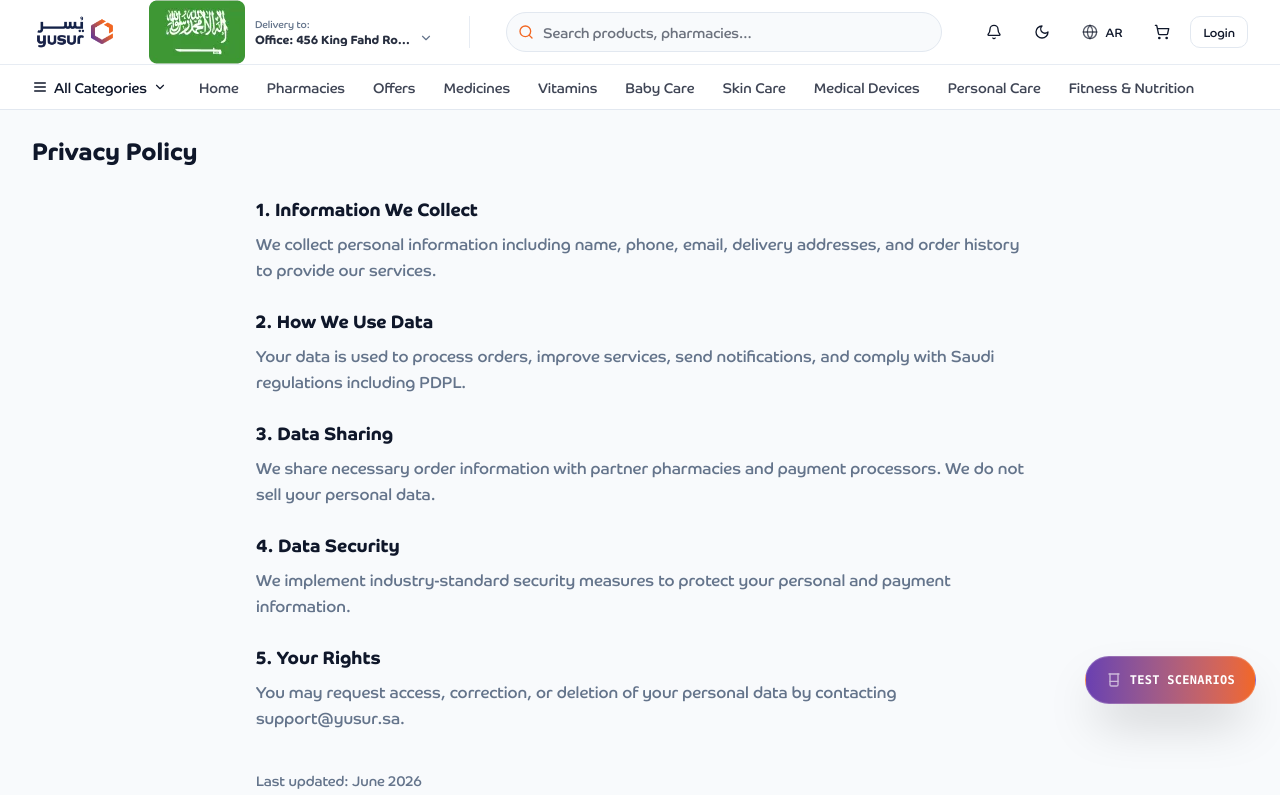
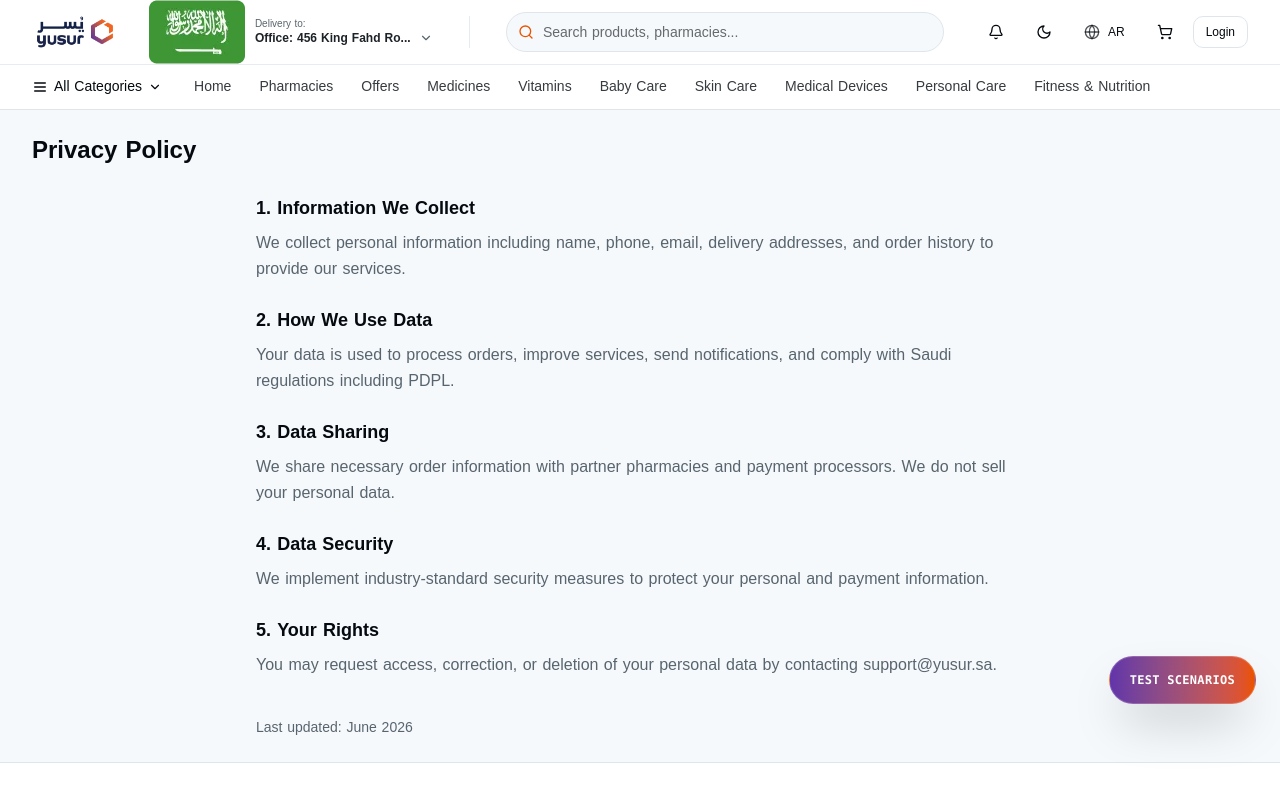
Before and after one commit to IbrahimAlzilah/marketplace, a Next.js app: page /en/legal/privacy in a window 1280 px wide. Shown: the top 795 px of the page. Built offline with nearby package versions, Linux system fonts and the light colour scheme.

Commit message:
feat: initialize Next.js internationalization, global CSS tokens, and core UI scaffolding components

```diff
--- a/src/app/[locale]/layout.tsx
+++ b/src/app/[locale]/layout.tsx
@@ -6,6 +6,7 @@ import { ThemeProvider } from "@/components/providers/theme-provider";
 import { QueryProvider } from "@/components/providers/query-provider";
 import { ToastContainer } from "@/components/providers/toast-provider";
 import { AppShell } from "@/components/layout/app-shell";
+import { coHeadline, arabKufi } from "@/app/fonts";
 import "../globals.css";
 
 export function generateStaticParams() {
@@ -28,7 +29,7 @@ export default async function LocaleLayout({
   const dir = locale === "ar" ? "rtl" : "ltr";
 
   return (
-    <html lang={locale} dir={dir} suppressHydrationWarning>
+    <html lang={locale} dir={dir} className={`${coHeadline.variable} ${arabKufi.variable}`} suppressHydrationWarning>
       <body className="min-h-screen flex flex-col">
         <ThemeProvider attribute="class" defaultTheme="light" enableSystem disableTransitionOnChange>
           <QueryProvider>
--- /dev/null
+++ b/src/app/fonts.ts
@@ -0,0 +1,47 @@
+import localFont from "next/font/local";
+
+export const coHeadline = localFont({
+  src: [
+    {
+      path: "../../public/fonts/CoHeadlineTrial-Light.ttf",
+      weight: "300",
+      style: "normal",
+    },
+    {
+      path: "../../public/fonts/CoHeadlineTrial-Regular.ttf",
+      weight: "400",
+      style: "normal",
+    },
+    {
+      path: "../../public/fonts/CoHeadlineTrial-Bold.ttf",
+      weight: "700",
+      style: "normal",
+    },
+  ],
+  variable: "--font-co-headline",
+  display: "swap",
+  fallback: ["system-ui", "-apple-system", "BlinkMacSystemFont", "Segoe UI", "Roboto", "Helvetica Neue", "Arial", "sans-serif"],
+});
+
+export const arabKufi = localFont({
+  src: [
+    {
+      path: "../../public/fonts/ArbFontsArabicKufiRegular.ttf",
+      weight: "400",
+      style: "normal",
+    },
+    {
+      path: "../../public/fonts/ArbFontsArabicKufiMedium.ttf",
+      weight: "500",
+      style: "normal",
+    },
+    {
+      path: "../../public/fonts/ArbFontsArabicKufiBold.ttf",
+      weight: "700",
+      style: "normal",
+    },
+  ],
+  variable: "--font-arab-kufi",
+  display: "swap",
+  fallback: ["system-ui", "-apple-system", "sans-serif"],
+});
--- a/src/app/globals.css
+++ b/src/app/globals.css
@@ -1,46 +1,8 @@
 @import "tailwindcss";
-
-@font-face {
-  font-family: "Arab Kufi";
-  src: url("../../public/fonts/ArbFontsArabicKufiRegular.ttf") format("truetype");
-  font-weight: 400;
-  font-style: normal;
-}
-@font-face {
-  font-family: "Arab Kufi";
-  src: url("../../public/fonts/ArbFontsArabicKufiMedium.ttf") format("truetype");
-  font-weight: 500;
-  font-style: normal;
-}
-@font-face {
-  font-family: "Arab Kufi";
-  src: url("../../public/fonts/ArbFontsArabicKufiBold.ttf") format("truetype");
-  font-weight: 700;
-  font-style: normal;
-}
-
-@font-face {
-  font-family: "Co Headline";
-  src: url("../../public/fonts/CoHeadlineTrial-Light.ttf") format("truetype");
-  font-weight: 300;
-  font-style: normal;
-}
-@font-face {
-  font-family: "Co Headline";
-  src: url("../../public/fonts/CoHeadlineTrial-Regular.ttf") format("truetype");
-  font-weight: 400;
-  font-style: normal;
-}
-@font-face {
-  font-family: "Co Headline";
-  src: url("../../public/fonts/CoHeadlineTrial-Bold.ttf") format("truetype");
-  font-weight: 700;
-  font-style: normal;
-}
 
 @custom-variant dark (&:is(.dark *));
 
-@theme inline {
+@theme {
   --font-sans: var(--font-family);
   --color-background: var(--background);
   --color-foreground: var(--foreground);
@@ -64,66 +26,241 @@
   --color-success: var(--success);
   --color-warning: var(--warning);
   --color-info: var(--info);
+
+  /* Border radius tokens */
   --radius-sm: calc(var(--radius) - 4px);
   --radius-md: calc(var(--radius) - 2px);
   --radius-lg: var(--radius);
   --radius-xl: calc(var(--radius) + 4px);
+  --radius-2xl: calc(var(--radius) + 8px);
+  --radius-4xl: 2rem;
+
+  /* Color Palette extensions */
+  --color-purple-50: var(--purple-50);
+  --color-purple-100: var(--purple-100);
+  --color-purple-200: var(--purple-200);
+  --color-purple-300: var(--purple-300);
+  --color-purple-400: var(--purple-400);
+  --color-purple-500: var(--purple-500);
+  --color-purple-600: var(--purple-600);
+  --color-purple-700: var(--purple-700);
+  --color-purple-800: var(--purple-800);
+  --color-purple-900: var(--purple-900);
+
+  --color-orange-50: var(--orange-50);
+  --color-orange-100: var(--orange-100);
+  --color-orange-200: var(--orange-200);
+  --color-orange-300: var(--orange-300);
+  --color-orange-400: var(--orange-400);
+  --color-orange-500: var(--orange-500);
+  --color-orange-600: var(--orange-600);
+  --color-orange-700: var(--orange-700);
+  --color-orange-800: var(--orange-800);
+  --color-orange-900: var(--orange-900);
+
+  --color-green-50: var(--green-50);
+  --color-green-100: var(--green-100);
+  --color-green-200: var(--green-200);
+  --color-green-300: var(--green-300);
+  --color-green-400: var(--green-400);
+  --color-green-500: var(--green-500);
+  --color-green-600: var(--green-600);
+  --color-green-700: var(--green-700);
+  --color-green-800: var(--green-800);
+  --color-green-900: var(--green-900);
+
+  --color-red-50: var(--red-50);
+  --color-red-100: var(--red-100);
+  --color-red-200: var(--red-200);
+  --color-red-300: var(--red-300);
+  --color-red-400: var(--red-400);
+  --color-red-500: var(--red-500);
+  --color-red-600: var(--red-600);
+  --color-red-700: var(--red-700);
+  --color-red-800: var(--red-800);
+  --color-red-900: var(--red-900);
+
+  --color-yellow-50: var(--yellow-50);
+  --color-yellow-100: var(--yellow-100);
+  --color-yellow-200: var(--yellow-200);
+  --color-yellow-300: var(--yellow-300);
+  --color-yellow-400: var(--yellow-400);
+  --color-yellow-500: var(--yellow-500);
+  --color-yellow-600: var(--yellow-600);
+  --color-yellow-700: var(--yellow-700);
+  --color-yellow-800: var(--yellow-800);
+  --color-yellow-900: var(--yellow-900);
+
+  --color-blue-50: var(--blue-50);
+  --color-blue-100: var(--blue-100);
+  --color-blue-200: var(--blue-200);
+  --color-blue-300: var(--blue-300);
+  --color-blue-400: var(--blue-400);
+  --color-blue-500: var(--blue-500);
+  --color-blue-600: var(--blue-600);
+  --color-blue-700: var(--blue-700);
+  --color-blue-800: var(--blue-800);
+  --color-blue-900: var(--blue-900);
+
+  /* Typography size and line height tokens (Figma design specs) */
+  --text-h1: 1.875rem; /* 30px */
+  --text-h1--line-height: 2rem; /* 32px */
+
+  --text-h2: 1.25rem; /* 20px */
+  --text-h2--line-height: 1.75rem; /* 28px */
+
+  --text-body-lg: 1.5rem; /* 24px */
+  --text-body-lg--line-height: 1.875rem; /* 30px */
+
+  --text-caption: 0.875rem; /* 14px */
+  --text-caption--line-height: 1.5rem; /* 24px */
+
+  --text-btn-lg: 1.25rem; /* 20px */
+  --text-btn-lg--line-height: 1.75rem; /* 28px */
+
+  --text-btn-sm: 0.8125rem; /* 13px */
+  --text-btn-sm--line-height: 1rem; /* 16px */
 }
 
 :root {
-  --font-family: "Co Headline", system-ui, -apple-system, sans-serif;
+  /* --font-family: var(--font-co-headline), system-ui, -apple-system, sans-serif; */
+  --font-family: var(--font-arab-kufi), system-ui, -apple-system, sans-serif;
   --radius: 0.75rem;
-  --background: #f8fafc;
-  --foreground: #0f172a;
-  --card: #ffffff;
-  --card-foreground: #0f172a;
-  --popover: #ffffff;
-  --popover-foreground: #0f172a;
-  --primary: #6a3fb1;
-  --primary-foreground: #ffffff;
-  --secondary: #F26722;
-  --secondary-foreground: #ffffff;
-  --muted: #f1f5f9;
-  --muted-foreground: #64748b;
-  --accent: #f0fdfa;
-  --accent-foreground: #0f766e;
-  --destructive: #dc2626;
-  --destructive-foreground: #ffffff;
-  --border: #e2e8f0;
-  --input: #e2e8f0;
-  --ring: #5E3A96;
-  --success: #16a34a;
-  --warning: #f59e0b;
-  --info: #0284c7;
+
+  /* Semantic Design Tokens (OKLCH) */
+  --background: oklch(0.98 0.005 240); /* #f8fafc equivalent */
+  --foreground: oklch(0.14 0.015 240); /* #0f172a equivalent */
+  --card: oklch(1.0 0.0 0.0); /* #ffffff */
+  --card-foreground: oklch(0.14 0.015 240);
+  --popover: oklch(1.0 0.0 0.0);
+  --popover-foreground: oklch(0.14 0.015 240);
+
+  --primary: oklch(0.45 0.177 296.8); /* #6a3fb1 */
+  --primary-foreground: oklch(1.0 0.0 0.0);
+  --secondary: oklch(0.64 0.203 41.2); /* #F26722 */
+  --secondary-foreground: oklch(1.0 0.0 0.0);
+
+  --muted: oklch(0.96 0.01 240); /* #f1f5f9 */
+  --muted-foreground: oklch(0.50 0.02 240); /* #64748b */
+  --accent: oklch(0.98 0.02 180); /* #f0fdfa */
+  --accent-foreground: oklch(0.40 0.12 180); /* #0f766e */
+
+  --destructive: oklch(0.51 0.225 27.2); /* #dc2626 */
+  --destructive-foreground: oklch(1.0 0.0 0.0);
+
+  --border: oklch(0.92 0.01 240); /* #e2e8f0 */
+  --input: oklch(0.92 0.01 240);
+  --ring: oklch(0.41 0.16 295); /* #5E3A96 */
+
+  --success: oklch(0.63 0.194 142.2); /* #16a34a */
+  --warning: oklch(0.77 0.194 77.6); /* #f59e0b */
+  --info: oklch(0.59 0.158 243.3); /* #0284c7 */
+
+  /* Palette - Purple */
+  --purple-50: oklch(0.96 0.015 295);
+  --purple-100: oklch(0.93 0.03 295);
+  --purple-200: oklch(0.86 0.06 295);
+  --purple-300: oklch(0.78 0.10 295);
+  --purple-400: oklch(0.68 0.15 295);
+  --purple-500: oklch(0.55 0.20 295);
+  --purple-600: oklch(0.48 0.18 295);
+  --purple-700: oklch(0.38 0.15 295);
+  --purple-800: oklch(0.28 0.11 295);
+  --purple-900: oklch(0.18 0.07 295);
+
+  /* Palette - Orange */
+  --orange-50: oklch(0.97 0.015 45);
+  --orange-100: oklch(0.93 0.035 45);
+  --orange-200: oklch(0.87 0.07 45);
+  --orange-300: oklch(0.79 0.12 45);
+  --orange-400: oklch(0.70 0.17 45);
+  --orange-500: oklch(0.64 0.203 41.2);
+  --orange-600: oklch(0.55 0.18 45);
+  --orange-700: oklch(0.45 0.15 45);
+  --orange-800: oklch(0.35 0.12 45);
+  --orange-900: oklch(0.25 0.08 45);
+
+  /* Palette - Green */
+  --green-50: oklch(0.97 0.015 145);
+  --green-100: oklch(0.93 0.035 145);
+  --green-200: oklch(0.86 0.07 145);
+  --green-300: oklch(0.77 0.12 145);
+  --green-400: oklch(0.68 0.16 145);
+  --green-500: oklch(0.63 0.194 142.2);
+  --green-600: oklch(0.53 0.16 145);
+  --green-700: oklch(0.43 0.13 145);
+  --green-800: oklch(0.33 0.10 145);
+  --green-900: oklch(0.23 0.07 145);
+
+  /* Palette - Red */
+  --red-50: oklch(0.97 0.015 27);
+  --red-100: oklch(0.93 0.035 27);
+  --red-200: oklch(0.85 0.07 27);
+  --red-300: oklch(0.75 0.13 27);
+  --red-400: oklch(0.64 0.18 27);
+  --red-500: oklch(0.51 0.225 27.2);
+  --red-600: oklch(0.45 0.20 27);
+  --red-700: oklch(0.36 0.16 27);
+  --red-800: oklch(0.27 0.12 27);
+  --red-900: oklch(0.18 0.08 27);
+
+  /* Palette - Yellow */
+  --yellow-50: oklch(0.98 0.015 85);
+  --yellow-100: oklch(0.95 0.035 85);
+  --yellow-200: oklch(0.90 0.07 85);
+  --yellow-300: oklch(0.85 0.12 85);
+  --yellow-400: oklch(0.80 0.16 85);
+  --yellow-500: oklch(0.77 0.194 77.6);
+  --yellow-600: oklch(0.68 0.16 85);
+  --yellow-700: oklch(0.57 0.13 85);
+  --yellow-800: oklch(0.45 0.10 85);
+  --yellow-900: oklch(0.33 0.07 85);
+
+  /* Palette - Blue */
+  --blue-50: oklch(0.96 0.015 240);
+  --blue-100: oklch(0.92 0.035 240);
+  --blue-200: oklch(0.84 0.07 240);
+  --blue-300: oklch(0.74 0.11 240);
+  --blue-400: oklch(0.65 0.14 240);
+  --blue-500: oklch(0.59 0.158 243.3);
+  --blue-600: oklch(0.49 0.13 240);
+  --blue-700: oklch(0.39 0.11 240);
+  --blue-800: oklch(0.29 0.08 240);
+  --blue-900: oklch(0.19 0.05 240);
 }
 
 html[dir="rtl"] {
-  --font-family: "Arab Kufi", system-ui, -apple-system, sans-serif;
+  --font-family: var(--font-arab-kufi), system-ui, -apple-system, sans-serif;
 }
 
 .dark {
-  --background: #0f172a;
-  --foreground: #f8fafc;
-  --card: #1e293b;
-  --card-foreground: #f8fafc;
-  --popover: #1e293b;
-  --popover-foreground: #f8fafc;
-  --primary: #7e52cb;
-  --primary-foreground: #0f172a;
-  --secondary: #F57F3E;
-  --secondary-foreground: #0f172a;
-  --muted: #334155;
-  --muted-foreground: #94a3b8;
-  --accent: #134e4a;
-  --accent-foreground: #5eead4;
-  --destructive: #ef4444;
-  --destructive-foreground: #ffffff;
-  --border: #334155;
-  --input: #334155;
-  --ring: #7e52cb;
-  --success: #22c55e;
-  --warning: #fbbf24;
-  --info: #38bdf8;
+  --background: oklch(0.14 0.015 240);
+  --foreground: oklch(0.98 0.005 240);
+  --card: oklch(0.20 0.02 240);
+  --card-foreground: oklch(0.98 0.005 240);
+  --popover: oklch(0.20 0.02 240);
+  --popover-foreground: oklch(0.98 0.005 240);
+
+  --primary: oklch(0.53 0.16 295);
+  --primary-foreground: oklch(0.14 0.015 240);
+  --secondary: oklch(0.69 0.18 45);
+  --secondary-foreground: oklch(0.14 0.015 240);
+
+  --muted: oklch(0.28 0.02 240);
+  --muted-foreground: oklch(0.70 0.02 240);
+  --accent: oklch(0.16 0.05 180);
+  --accent-foreground: oklch(0.88 0.10 180);
+
+  --destructive: oklch(0.58 0.20 27);
+  --destructive-foreground: oklch(1.0 0.0 0.0);
+
+  --border: oklch(0.28 0.02 240);
+  --input: oklch(0.28 0.02 240);
+  --ring: oklch(0.53 0.16 295);
+
+  --success: oklch(0.72 0.15 145);
+  --warning: oklch(0.82 0.16 85);
+  --info: oklch(0.78 0.12 240);
 }
 
 @layer base {
@@ -142,4 +279,37 @@ html[dir="rtl"] {
   .container-marketplace {
     @apply mx-auto w-full max-w-[1440px] px-4 sm:px-6 lg:px-8;
   }
+
+  /* Scrollbar */
+  .small-scroll {
+    --scrollbar-thumb: oklch(17% 0.04 245 / 6%);
+    --scrollbar-thumb-hovered: oklch(17% 0.04 245 / 14%);
+    -webkit-overflow-scrolling: touch;
+    scrollbar-width: thin;
+    scrollbar-color: var(--scrollbar-thumb-hovered) var(--scrollbar-thumb);
+  }
+
+  .small-scroll::-webkit-scrollbar {
+    width: 6px;
+    height: 6px;
+  }
+
+  .small-scroll::-webkit-scrollbar-thumb {
+    background: var(--scrollbar-thumb);
+    border-radius: 999px;
+  }
+
+  .small-scroll::-webkit-scrollbar-thumb:hover {
+    background: var(--scrollbar-thumb-hovered);
+  }
+
+  /* Hide Scrollbar */
+  .scrollbar-hide {
+    -ms-overflow-style: none;
+    scrollbar-width: none;
+  }
+
+  .scrollbar-hide::-webkit-scrollbar {
+    display: none;
+  }
 }
--- a/src/app/not-found.tsx
+++ b/src/app/not-found.tsx
@@ -17,7 +17,7 @@ export default function NotFound() {
           <Link href="/en" style={{
             marginTop: "1rem",
             padding: "0.5rem 1rem",
-            backgroundColor: "#0d9488",
+            backgroundColor: "#6a3fb1",
             color: "white",
             textDecoration: "none",
             borderRadius: "0.375rem"
--- a/src/components/marketplace/scenario-selector.tsx
+++ b/src/components/marketplace/scenario-selector.tsx
@@ -56,7 +56,7 @@ export function ScenarioSelector() {
             size="lg"
             className="rounded-full shadow-2xl bg-gradient-to-r from-primary to-secondary text-white hover:opacity-90 flex items-center gap-2 border border-white/20 h-12 px-5 hover:scale-105 transition-transform"
           >
-            <Beaker className="h-5 w-5 animate-pulse" />
+            {/* <Beaker className="h-5 w-5 animate-pulse" /> */}
             <span className="text-xs font-bold font-mono tracking-wide uppercase">
               {locale === "ar" ? "سيناريوهات الاختبار" : "Test Scenarios"}
             </span>
--- a/src/components/ui/dropdown-menu.tsx
+++ b/src/components/ui/dropdown-menu.tsx
@@ -2,7 +2,7 @@
 
 import * as React from "react"
 import { CheckIcon, ChevronRightIcon, CircleIcon } from "lucide-react"
-import { DropdownMenu as DropdownMenuPrimitive } from "radix-ui"
+import * as DropdownMenuPrimitive from "@radix-ui/react-dropdown-menu"
 
 import { cn } from "@/lib/utils"
 
```
Also changed, not shown: package.json (+4 -5 lines), src/lib/mock-data.ts (+7 -7 lines), tsconfig.json (+26 -6 lines), 1 other file (tests, documents, lock files or other folders).
